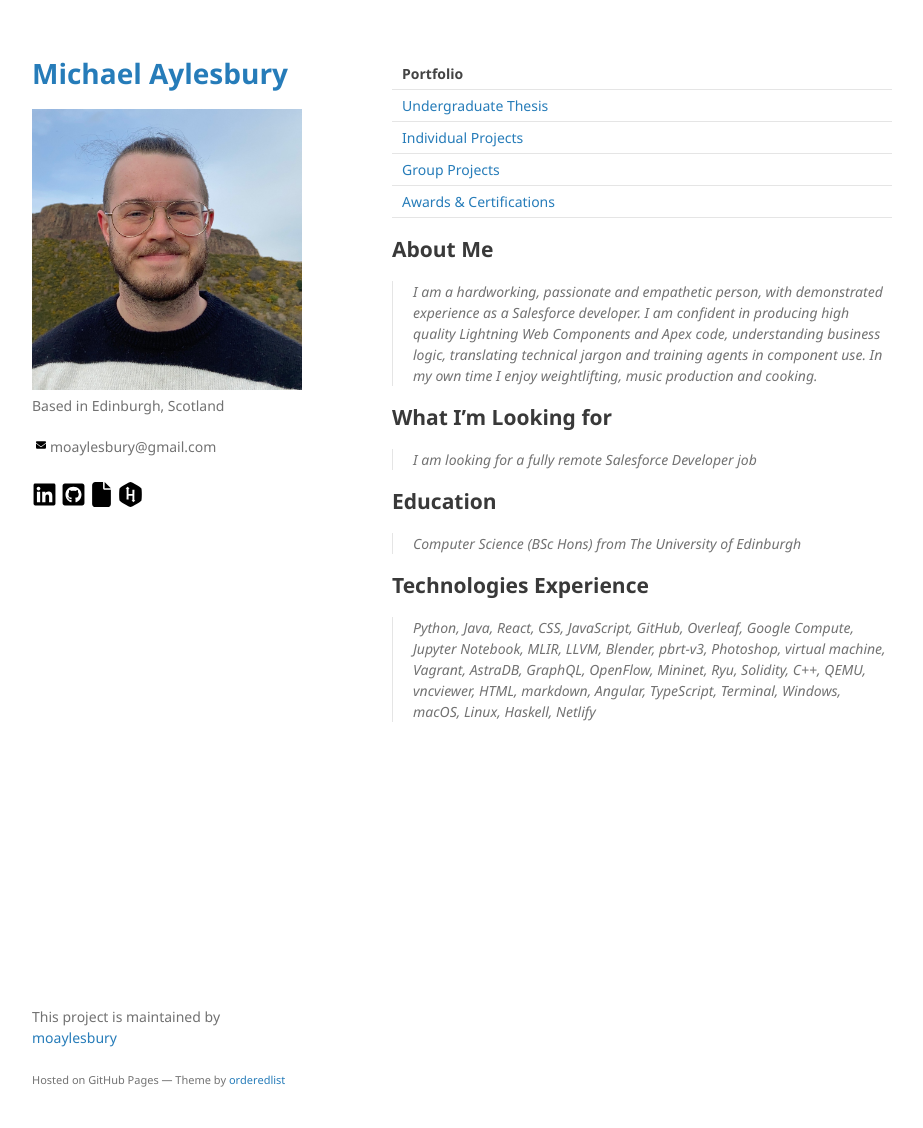
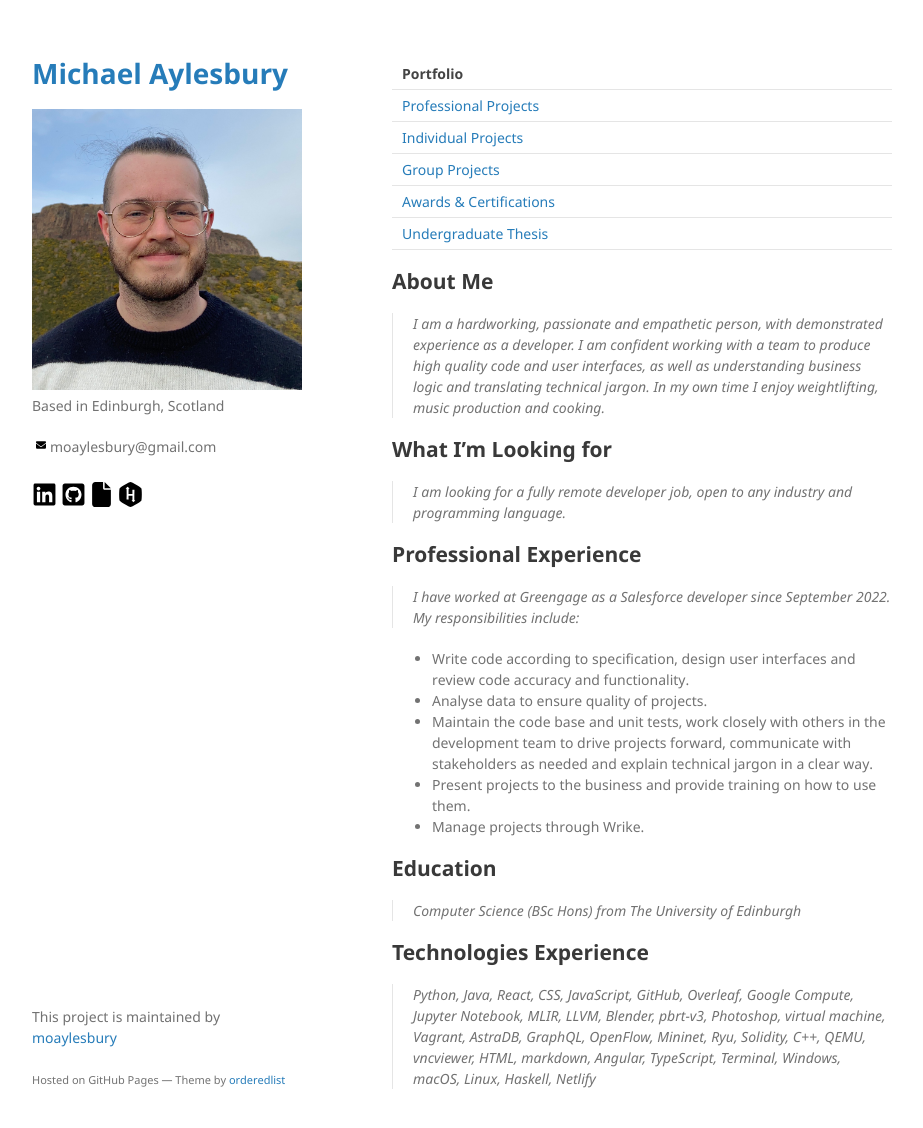
Before and after one commit to moaylesbury/michaelaylesbury.github.io, a Jekyll site: the page built from index.md, in a window 1280 px wide and 1159 px high. Shown: the top 1128 px of the window, without its empty margins (178-1101 px from the left). Built offline with Jekyll 4.4.1, drawn with Linux system fonts in a browser that asks for light colours.

Commit message:
Update index.md

```diff
--- a/index.md
+++ b/index.md
@@ -7,19 +7,29 @@ layout: default
 
 | Portfolio                                                   |
 |:------------------------------------------------------------|
-| [Undergraduate Thesis](./undergraduate-thesis.html)         |
+| [Professional Projects](./pages/salesforce-projects.html)   |
 | [Individual Projects](./individual-projects.html)           |
 | [Group Projects](./group-projects.html)                     |
 | [Awards & Certifications](./awards-and-certifications.md)   |
+| [Undergraduate Thesis](./undergraduate-thesis.html)         |
 
 
 ## About Me
 
-> I am a hardworking, passionate and empathetic person, with demonstrated experience as a Salesforce developer. I am confident in producing high quality Lightning Web Components and Apex code, understanding business logic, translating technical jargon and training agents in component use. In my own time I enjoy weightlifting, music production and cooking.
+> I am a hardworking, passionate and empathetic person, with demonstrated experience as a developer. I am confident working with a team to produce high quality code and user interfaces, as well as understanding business logic and translating technical jargon. In my own time I enjoy weightlifting, music production and cooking.
 
 ## What I'm Looking for
 
-> I am looking for a fully remote Salesforce Developer job
+> I am looking for a fully remote developer job, open to any industry and programming language.
+
+## Professional Experience
+> I have worked at Greengage as a Salesforce developer since September 2022. My responsibilities include:
+
+* Write code according to specification, design user interfaces and review code accuracy and functionality.
+* Analyse data to ensure quality of projects.
+* Maintain the code base and unit tests, work closely with others in the development team to drive projects forward, communicate with stakeholders as needed and explain technical jargon in a clear way.
+* Present projects to the business and provide training on how to use them.
+* Manage projects through Wrike.
 
 ## Education
 
```
